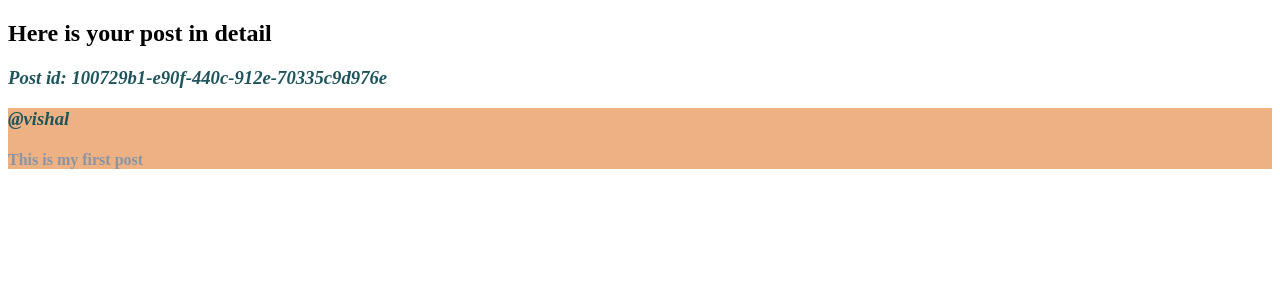
After one commit to vishalmistry77/Web, a Node server app: page /posts/100729b1-e90f-440c-912e-70335c9d976e in a window 1280 px wide. The commit adds this page. Shown: the top 300 px of the page. Run offline with Node 20, Linux system fonts and the light colour scheme.

Commit message:
Creating IDs, update posts and delete posts through CRUD operations

```diff
--- a/REST/index.js
+++ b/REST/index.js
@@ -2,8 +2,11 @@ const express = require("express");
 const app = express();
 const port = 8080;
 const path = require("path");
+const { randomUUID } = require("crypto");
+const methodOverride = require("method-override");
 
 app.use(express.urlencoded({ extended: true }));
+app.use(methodOverride('_method'));
 
 app.set("view engine", "ejs");
 app.set("views", path.join(__dirname, "views"));
@@ -12,14 +15,17 @@ app.use(express.static(path.join(__dirname, "public")));
 
 let posts = [
     {
+        id: randomUUID(),
         username: "vishal",
         content: "This is my first post"
     },
     {
+        id: randomUUID(),
         username: "vishal",
         content: "This is my first achievement"
     },
     {
+        id: randomUUID(),
         username: "ayush",
         content: "This is my first post"
     }
@@ -34,10 +40,38 @@ app.get("/posts/new", (req, res) => {
 });
 
 app.post("/posts", (req, res) => {
+    let id = randomUUID();
     let {username, content} = req.body;
-    posts.push({username, content});
-    res.send("Post successfully created");
+    posts.push({id, username, content});
+    res.redirect("/posts");
 });
+
+app.get("/posts/:id", (req, res) => {
+    let {id} = req.params;
+    let post = posts.find((p) => id === p.id);
+    res.render("show.ejs", {post});
+});
+
+app.patch("/posts/:id", (req, res) => {
+    let {id} = req.params;
+    let newContent = req.body.content;
+    let post = posts.find((p) => id === p.id);
+    post.content = newContent;
+    console.log(post);
+     res.redirect("/posts");
+});
+
+app.get("/posts/:id/edit", (req, res) => {
+    let {id} = req.params;
+    let post = posts.find((p) => id === p.id);
+    res.render("edit.ejs", {post});
+});
+
+app.delete("/posts/:id", (req,res) => {
+    let {id} = req.params;
+    posts = posts.filter((p) => id !== p.id);
+    res.redirect("/posts");
+    });
 
 app.listen(port, () => {
     console.log(`Server is running on ${port}`);
--- a/REST/package.json
+++ b/REST/package.json
@@ -12,6 +12,8 @@
   "type": "commonjs",
   "dependencies": {
     "ejs": "^7.0.2",
-    "express": "^5.3.0"
+    "express": "^5.3.0",
+    "method-override": "^3.0.0",
+    "uuid": "^14.0.3"
   }
 }
--- /dev/null
+++ b/REST/views/show.ejs
@@ -0,0 +1,17 @@
+<!DOCTYPE html>
+<html lang="en">
+<head>
+    <meta charset="UTF-8">
+    <meta name="viewport" content="width=device-width, initial-scale=1.0">
+    <title>Post in Detail</title>
+    <link rel="stylesheet" href="/style.css">
+</head>
+<body>
+    <h2>Here is your post in detail</h2>
+    <h3>Post id: <%=post.id%></h3>
+    <div class="post">
+        <h3 class="user">@<%=post.username%></h3>
+        <h4 class="content"><%=post.content%></h4>
+    </div>
+</body>
+</html>
```
Also changed, not shown: REST/views/edit.ejs (added, +18 -0 lines), REST/views/index.ejs (+12 -1 lines), 1 other file.
